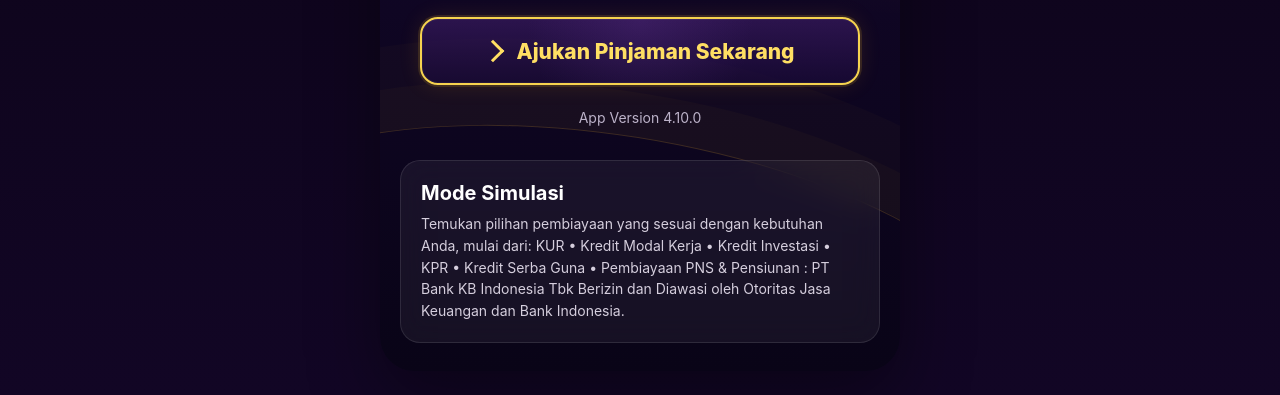
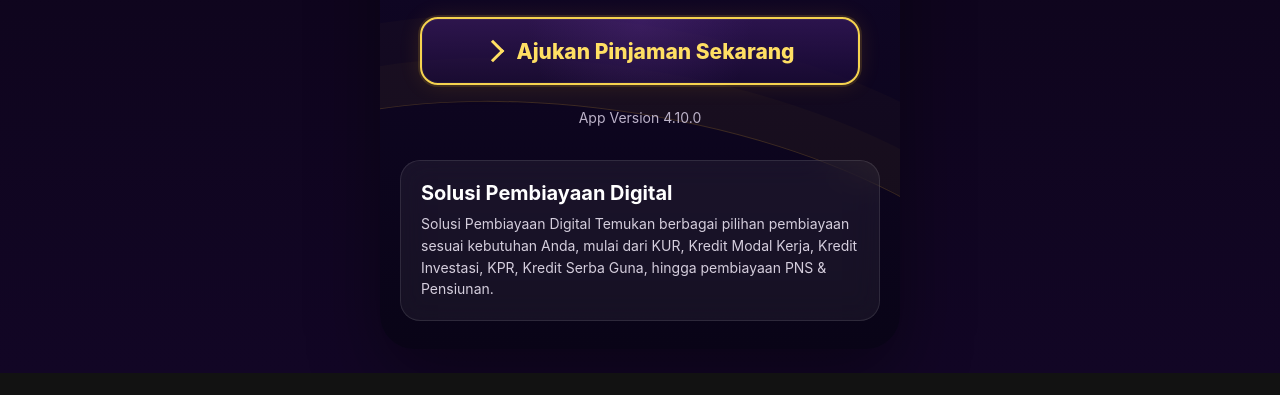
Before and after one commit to king332497/KB-Grup-financial, a website: page index.html in a window 1280 px wide. Shown: the part 715-1110 px from the top of the page. After the commit the page ends 1088 px from the top, so only its background shows below. Drawn offline with Linux system fonts and the light colour scheme; no server answers.

Commit message:
Update index.html

```diff
--- a/index.html
+++ b/index.html
@@ -497,12 +497,10 @@
     <div class="version">App Version 4.10.0</div>
 
     <section class="simulasi" id="simulasi" aria-labelledby="simulasi-title">
-      <h2 id="simulasi-title">Mode Simulasi</h2>
+      <h2 id="simulasi-title"> Solusi Pembiayaan Digital</h2>
       <p>
-       Temukan pilihan pembiayaan yang sesuai dengan kebutuhan Anda, mulai dari:
-
-KUR • Kredit Modal Kerja • Kredit Investasi • KPR • Kredit Serba Guna • Pembiayaan PNS & Pensiunan : PT Bank KB Indonesia Tbk Berizin dan Diawasi oleh Otoritas Jasa Keuangan dan Bank Indonesia.
-      </p>
+      Solusi Pembiayaan Digital
+Temukan berbagai pilihan pembiayaan sesuai kebutuhan Anda, mulai dari KUR, Kredit Modal Kerja, Kredit Investasi, KPR, Kredit Serba Guna, hingga pembiayaan PNS & Pensiunan.
     </section>
   </main>
 
```
